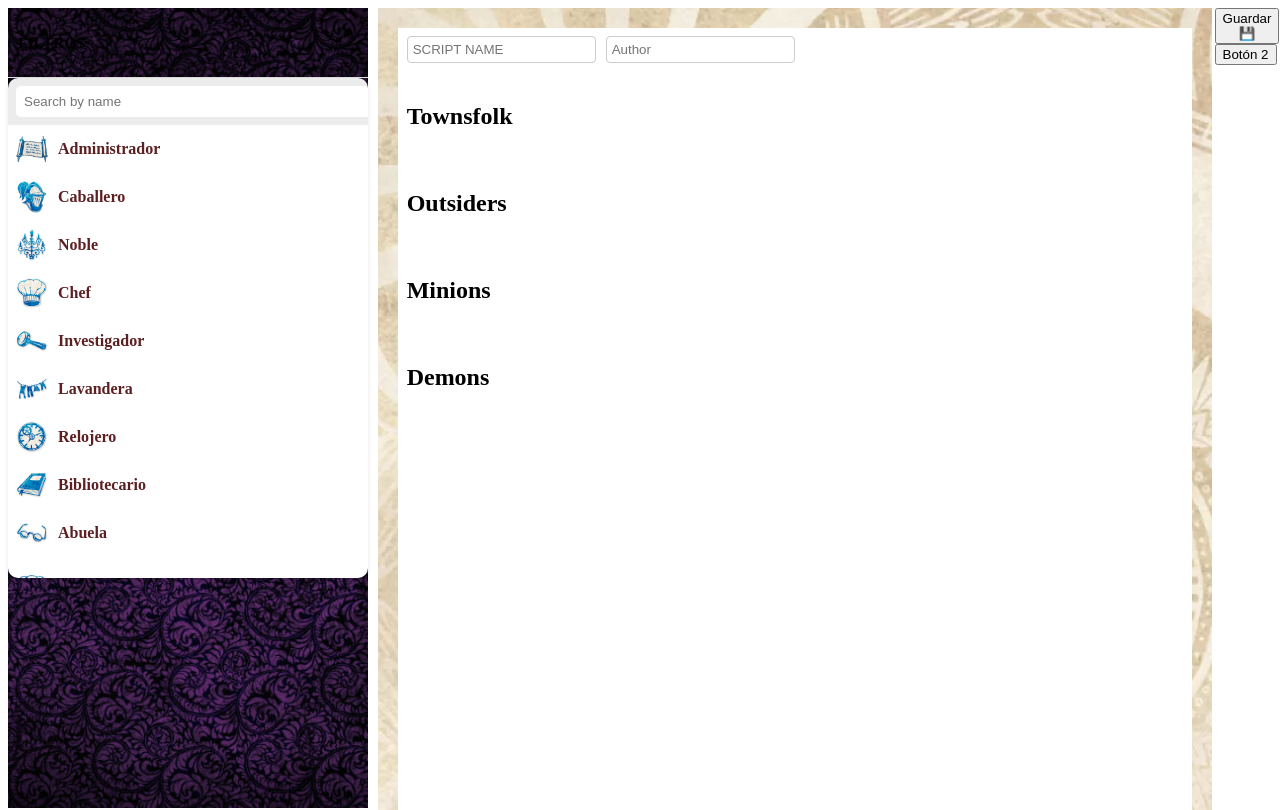
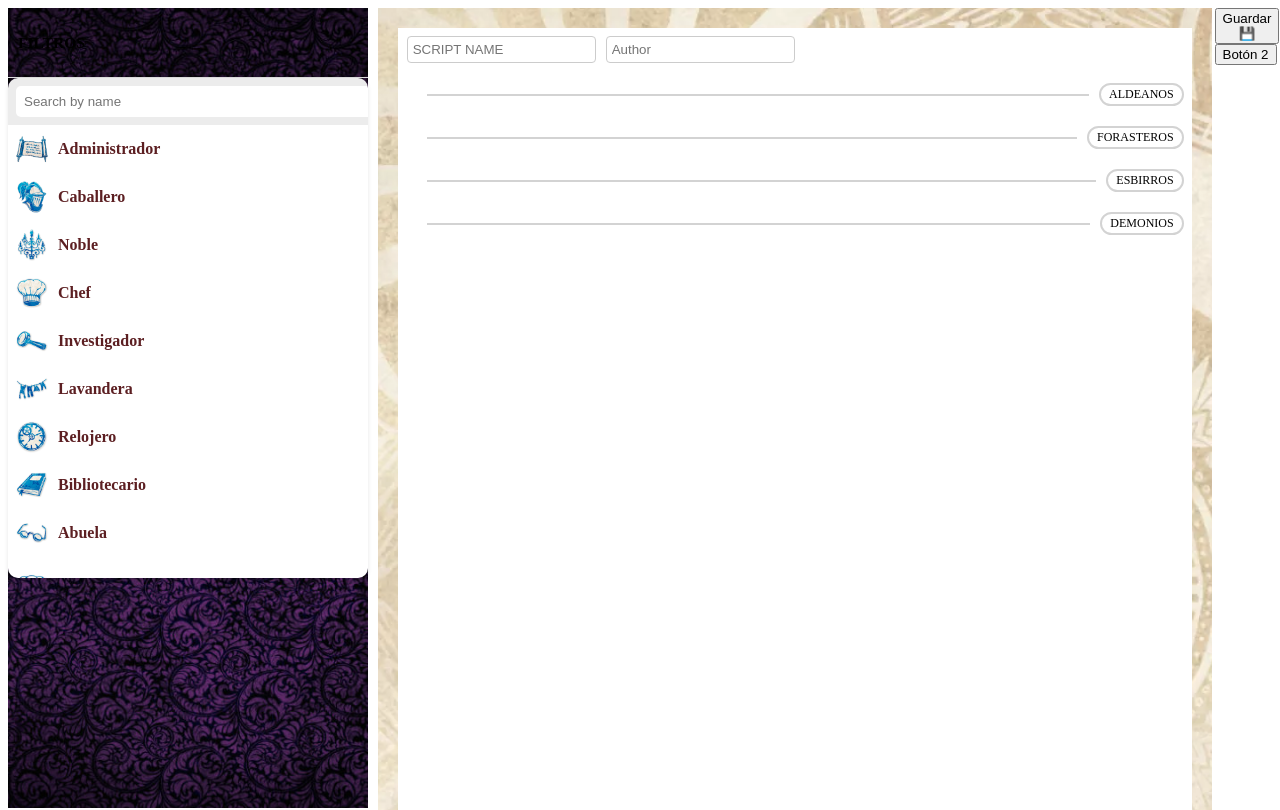
Before and after one commit to JaeN1/botc-script-a12, an Angular app in the folder botc-script-esp/: page / in a window 1280 px wide. Shown: the top 810 px of the page. Built offline with nearby package versions, Linux system fonts and the light colour scheme.

Commit message:
Estilos Aldeanos Forasteros Esbirros

```diff
--- a/botc-script-esp/src/app/folio/folio.component.html
+++ b/botc-script-esp/src/app/folio/folio.component.html
@@ -6,6 +6,7 @@
       <input type="text" placeholder="SCRIPT NAME" class="script-name-input" />
       <input type="text" placeholder="Author" class="author-input" />
     </div>
+
 
 
     <!-- <div *ngIf="showTownsfolkHeader" class="townsfolk-header">
@@ -28,7 +29,11 @@
 
 
     <div class="section outsiders">
-      <h2>Townsfolk</h2>
+      <div class="line-container">
+        <div class="line-before"></div>
+        <div class="line-after"></div>
+        <div class="label-tag">ALDEANOS</div>
+      </div>
       <div *ngFor="let character of townsfolk" class="character-row">
         <div class="character-icon">
           <img [src]="getIconPath(character.name)" alt="{{ character.nombre }}" class="character-icon">
@@ -43,7 +48,11 @@
     </div>
 
     <div class="section outsiders">
-      <h2>Outsiders</h2>
+      <div class="line-container">
+        <div class="line-before"></div>
+        <div class="line-after"></div>
+        <div class="label-tag">FORASTEROS</div>
+      </div>
       <div *ngFor="let character of outsiders" class="character-row">
         <div class="character-icon">
           <img [src]="getIconPath(character.name)" alt="{{ character.nombre }}" class="character-icon">
@@ -58,7 +67,11 @@
     </div>
 
     <div class="section minions">
-      <h2>Minions</h2>
+      <div class="line-container">
+        <div class="line-before"></div>
+        <div class="line-after"></div>
+        <div class="label-tag">ESBIRROS</div>
+      </div>
       <div *ngFor="let character of minions" class="character-row">
         <div class="character-icon">
           <img [src]="getIconPath(character.name)" alt="{{ character.nombre }}" class="character-icon">
@@ -73,7 +86,11 @@
     </div>
 
     <div class="section demons">
-      <h2>Demons</h2>
+      <div class="line-container">
+        <div class="line-before"></div>
+        <div class="line-after"></div>
+        <div class="label-tag">DEMONIOS</div>
+      </div>
       <div *ngFor="let character of demons" class="character-row">
         <div class="character-icon">
           <img [src]="getIconPath(character.name)" alt="{{ character.nombre }}" class="character-icon">
--- a/botc-script-esp/src/app/folio/folio.component.scss
+++ b/botc-script-esp/src/app/folio/folio.component.scss
@@ -105,3 +105,50 @@
   .section {
     margin-bottom: 20px;
   }
+
+
+
+
+
+  //ESTILO SEPARADORES
+  /* Estilo base para la línea */
+.line-container {
+    display: flex;
+    align-items: center;
+    white-space: nowrap;
+  }
+
+  /* Línea antes del texto */
+  .line-before {
+    flex-grow: 0;
+    height: 2px; /* Ajusta el grosor de la línea aquí */
+    background: #d3d3d3; /* Color de la línea */
+    margin-right: 10px; /* Espacio entre la línea y el texto */
+  }
+
+  /* Estilo del texto */
+  .text-label {
+    padding: 0 8px; /* Ajusta el padding horizontal */
+    background: white;
+    font-weight: bold; /* Texto en negrita */
+    z-index: 1; /* Asegura que el texto se superponga a las líneas */
+    position: relative;
+  }
+
+  /* Línea después del texto */
+  .line-after {
+    flex-grow: 1;
+    height: 2px; /* Ajusta el grosor de la línea aquí */
+    background: #d3d3d3; /* Color de la línea */
+    margin-left: 10px; /* Espacio entre el texto y la línea */
+  }
+
+  /* Estilo del botón o etiqueta */
+  .label-tag {
+    border: 2px solid #d3d3d3; /* Ajusta el borde del botón */
+    padding: 2px 8px; /* Ajusta el padding del botón */
+    border-radius: 20px; /* Ajusta para redondear las esquinas */
+    font-size: 0.75rem; /* Ajusta el tamaño de la fuente */
+    margin-left: 10px; /* Espacio entre la línea y el botón */
+    white-space: nowrap;
+  }
```
